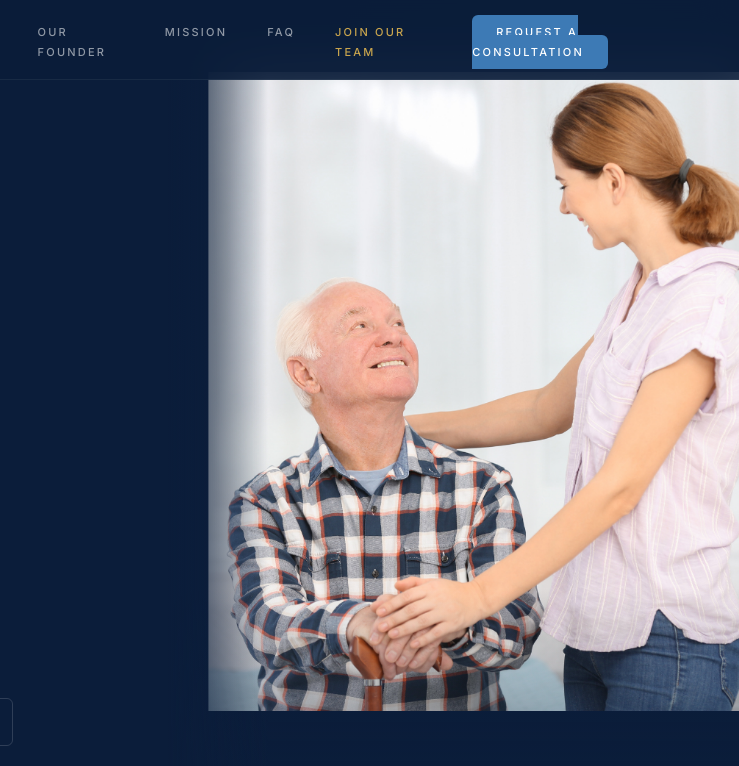
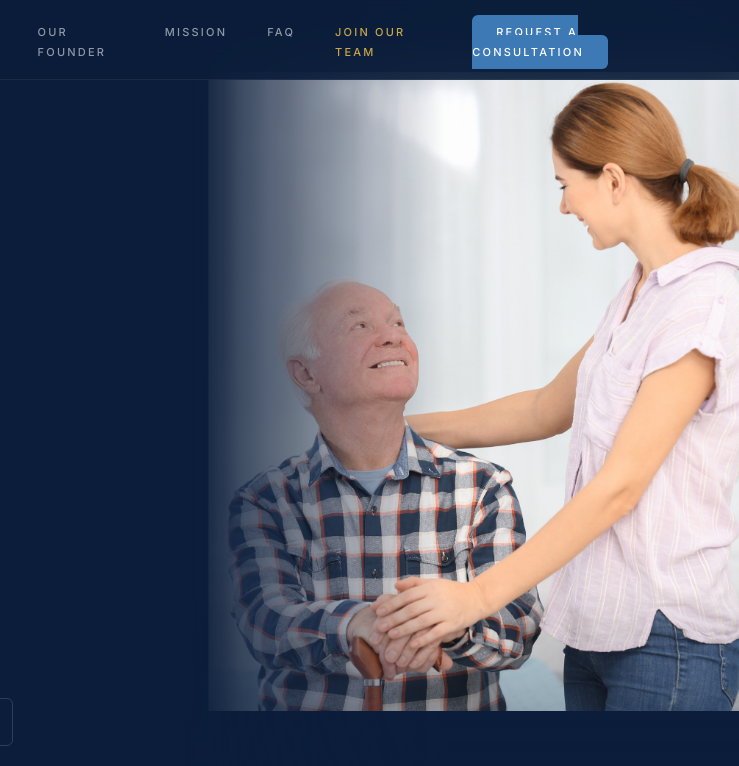
Before and after one commit to ssuhar3/nurse-health-concierge, a website: page index.html in a window 1280 px wide. Shown: the top 766 px of the page, 541-1280 px from the left. Drawn offline with nearby package versions, Linux system fonts and the light colour scheme; a web font is replaced by a local one.

Commit message:
Extend hero photo left fade to 50% with longer mask dissolve

```diff
--- a/index.html
+++ b/index.html
@@ -256,12 +256,12 @@ nav.scrolled {
   position: absolute;
   inset: 0;
   background:
-    linear-gradient(to right, var(--navy) 0%, var(--navy) 3%, rgba(11,29,58,0) 20%),
+    linear-gradient(to right, var(--navy) 0%, var(--navy) 5%, rgba(11,29,58,0) 50%),
     linear-gradient(to top, rgba(11,29,58,0.5) 0%, transparent 35%);
 }
 .hero-img {
-  -webkit-mask-image: linear-gradient(to right, transparent 0%, black 8%, black 100%);
-          mask-image: linear-gradient(to right, transparent 0%, black 8%, black 100%);
+  -webkit-mask-image: linear-gradient(to right, transparent 0%, black 15%, black 100%);
+          mask-image: linear-gradient(to right, transparent 0%, black 15%, black 100%);
 }
 
 .hero-stats {
```
